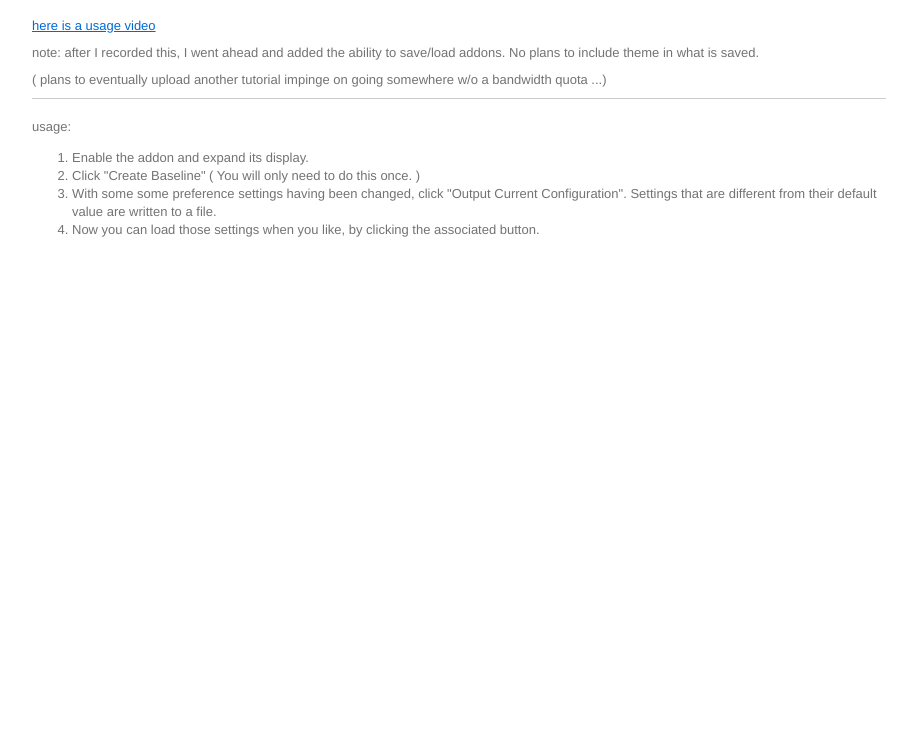
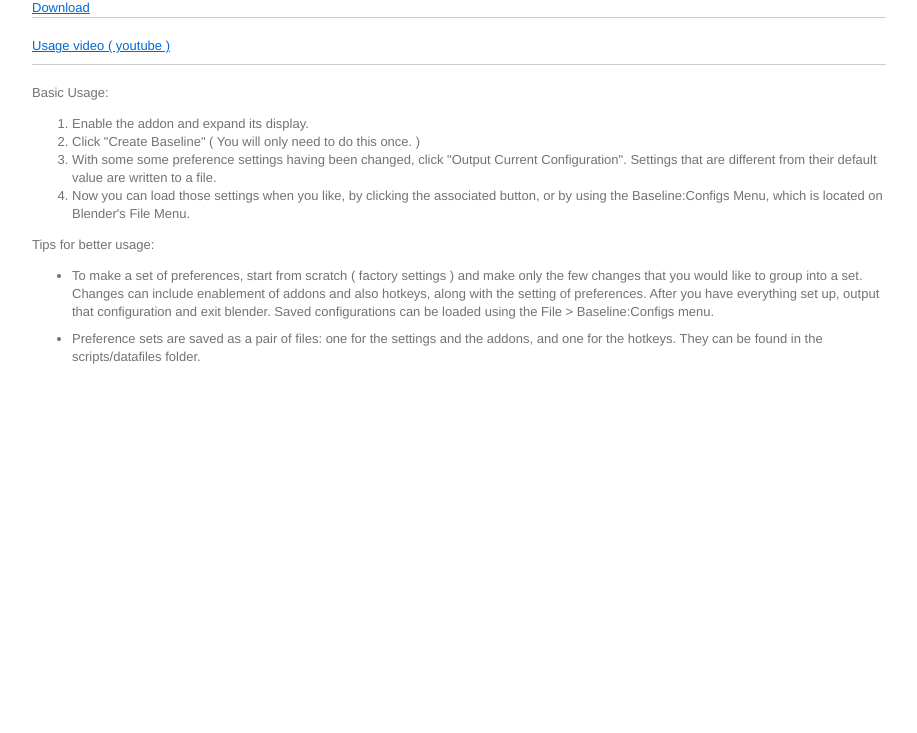
Before and after one commit to BlenderCN-Org/UserPrefsBaseline, a plain HTML site: page index.html in a window 1280 px wide. Shown: the part 67-800 px from the top of the page, without its empty margins (181-1098 px from the left). Drawn offline with Linux system fonts and the light colour scheme.

Commit message:
update index

```diff
--- a/index.html
+++ b/index.html
@@ -152,31 +152,34 @@
 	}
 }
 </style>
-<title>UserPrefsBaseline
-</title>
+<title>UserPrefsBaseline </title>
 
 </head>
 <body>
 <h2>UserPrefsBaseline</h2>
-<a href="https://github.com/dustractor/UserPrefsBaseline/releases/download/v0.9/UserPrefsBaseline.zip">download</a>
 <hr />
-
-<p><a href="http://youtu.be/rw9rxtgWiHo">here is a usage video</a></p>
-
-<p>note: after I recorded this, I went ahead and added the ability to save/load addons.  No plans to include theme in what is saved.</p>
-
-<p>( plans to eventually upload another tutorial impinge on going somewhere w/o a bandwidth quota ...)</p>
+<a href="https://github.com/dustractor/UserPrefsBaseline/releases/latest">Download</a>
+<hr />
+<p><a href="http://youtu.be/U6LjZCpkM28">Usage video ( youtube )</a></p>
 
 <hr />
 
-<p>usage:</p>
+<p>Basic Usage:</p>
 
 <ol>
 <li>Enable the addon and expand its display.</li>
 <li>Click "Create Baseline" ( You will only need to do this once. )</li>
 <li>With some some preference settings having been changed, click "Output Current Configuration".  Settings that are different from their default value are written to a file.</li>
-<li>Now you can load those settings when you like, by clicking the associated button.</li>
+<li>Now you can load those settings when you like, by clicking the associated button, or by using the Baseline:Configs Menu, which is located on Blender's File Menu.</li>
 </ol>
+
+
+<p>Tips for better usage:</p>
+
+<ul>
+<li><p>To make a set of preferences, start from scratch ( factory settings )  and make only the few changes that you would like to group into a set.  Changes can include enablement of addons and also hotkeys, along with the setting of preferences.  After you have everything set up, output that configuration and exit blender.  Saved configurations can be loaded using the File > Baseline:Configs menu.</p></li>
+<li><p>Preference sets are saved as a pair of files:  one for the settings and the addons, and one for the hotkeys.   They can be found in the scripts/datafiles folder.</p></li>
+</ul>
 
 </body>
 </html>
```
